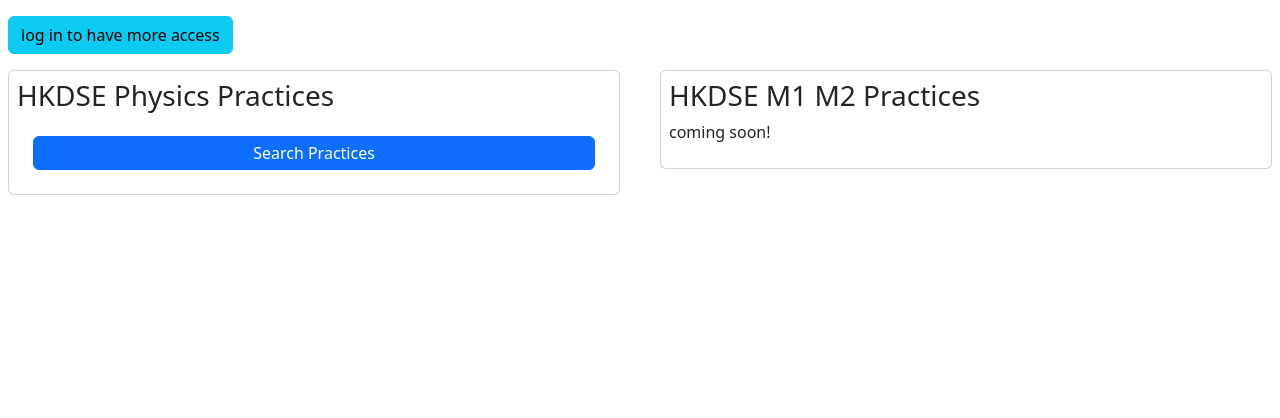
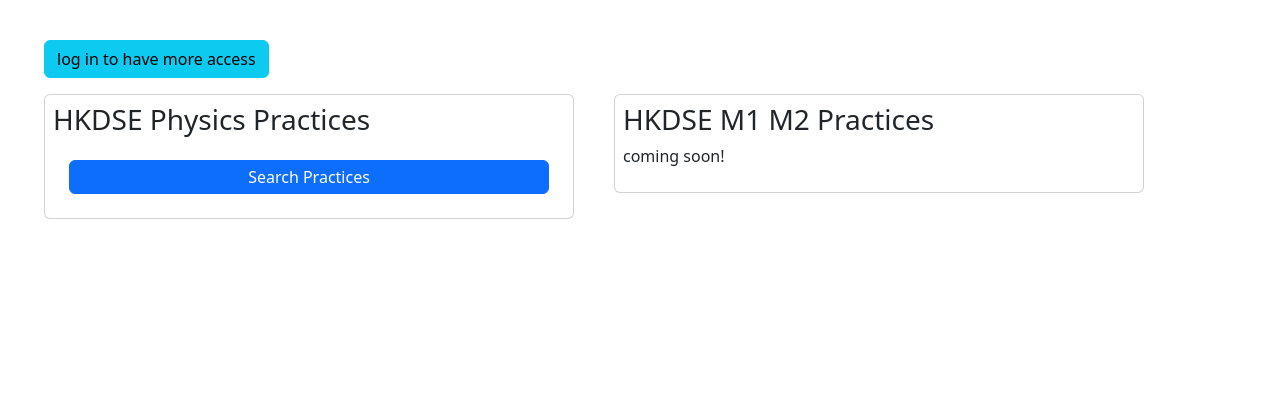
Before and after one commit to phili-ed/phili-ed, a Flask app: page / in a window 1280 px wide. Shown: the part 58-476 px from the top of the page. Run offline with Flask 3, Linux system fonts and the light colour scheme; parts of the project's set-up code (start-up, migrations or seed data) failed here and were passed over; some libraries are stand-ins or nearby versions; some web fonts are replaced.

Commit message:
contain home

```diff
--- a/templates/index.html
+++ b/templates/index.html
@@ -3,6 +3,7 @@
 {% block title %} Home {% endblock %}
 
     {% block content %}
+<div class="container m-4">
 {% if not current_user.is_authenticated %}
         <a class="btn btn-info m-2" href="/login">log in to have more access</a>
 {% else %}
@@ -23,5 +24,5 @@
             </div>
         </div>
     </div>
-
+</div>
     {% endblock %}
```
